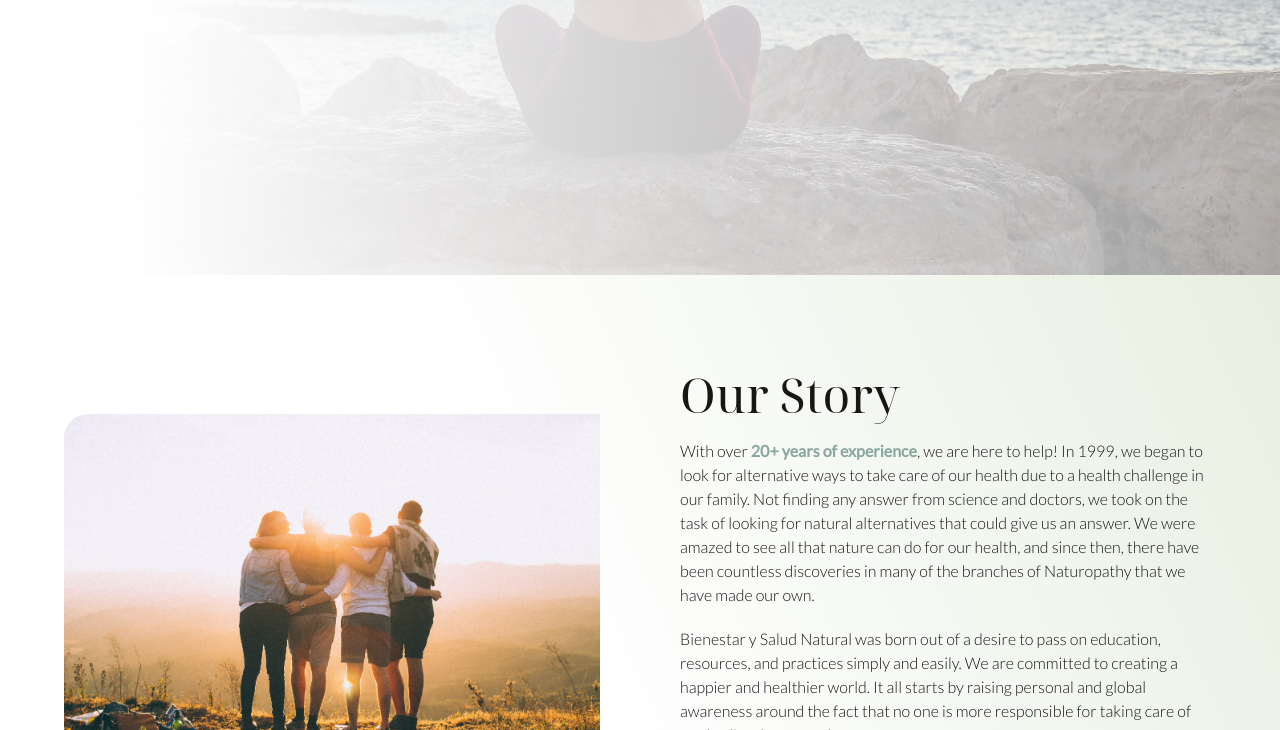
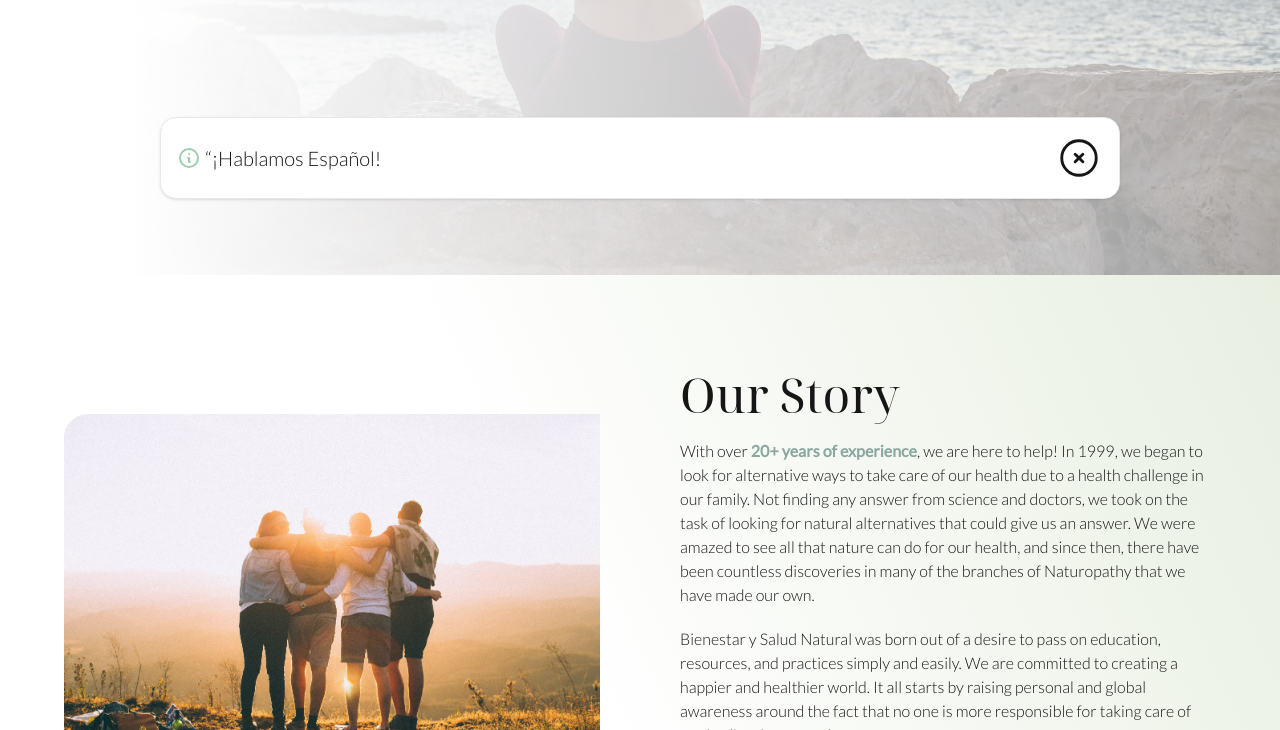
Before and after one commit to noelcastillon1/buen-estar, a website built with Vite: page index.html in a window 1280 px wide. Shown: the part 589-1319 px from the top of the page. Built offline with nearby package versions, Linux system fonts and the light colour scheme.

Commit message:
add bilingual alert

```diff
--- a/index.html
+++ b/index.html
@@ -378,6 +378,46 @@
         </nav>
       </footer>
     </div>
+    <div class="flex justify-center">
+      <div
+        id="bilingual-alert"
+        role="alert"
+        class="alert fixed flex flex-row justify-between items-center bottom-3 w-3/4 bg-base-100 shadow p-4"
+      >
+        <div class="flex flex-row gap-1 items-center">
+          <svg
+            xmlns="http://www.w3.org/2000/svg"
+            fill="none"
+            viewBox="0 0 24 24"
+            class="stroke-info shrink-0 w-6 h-6"
+          >
+            <path
+              stroke-linecap="round"
+              stroke-linejoin="round"
+              stroke-width="2"
+              d="M13 16h-1v-4h-1m1-4h.01M21 12a9 9 0 11-18 0 9 9 0 0118 0z"
+            ></path>
+          </svg>
+
+          <span class="md:text-xl">“¡Hablamos Español!</span>
+        </div>
+        <svg
+          xmlns="http://www.w3.org/2000/svg"
+          id="close-bilingual"
+          role="button"
+          class="btn btn-ghost btn-circle stroke-current shrink-0"
+          fill="none"
+          viewBox="0 0 24 24"
+        >
+          <path
+            stroke-linecap="round"
+            stroke-linejoin="round"
+            stroke-width="1.5"
+            d="M10 14l2-2m0 0l2-2m-2 2l-2-2m2 2l2 2m7-2a9 9 0 11-18 0 9 9 0 0118 0z"
+          />
+        </svg>
+      </div>
+    </div>
     <script type="module" src="/main.js"></script>
   </body>
 </html>
--- a/main.js
+++ b/main.js
@@ -0,0 +1,9 @@
+const alertButton = document.getElementById("close-bilingual");
+
+alertButton.addEventListener("click", () => {
+  document.getElementById("bilingual-alert").style.display = "none";
+});
+
+// document.getElementById("bilingual-alert").addEventListener("click", () => {
+//   document.getElementById("close-bilingual").style.display = "none";
+// });
```
